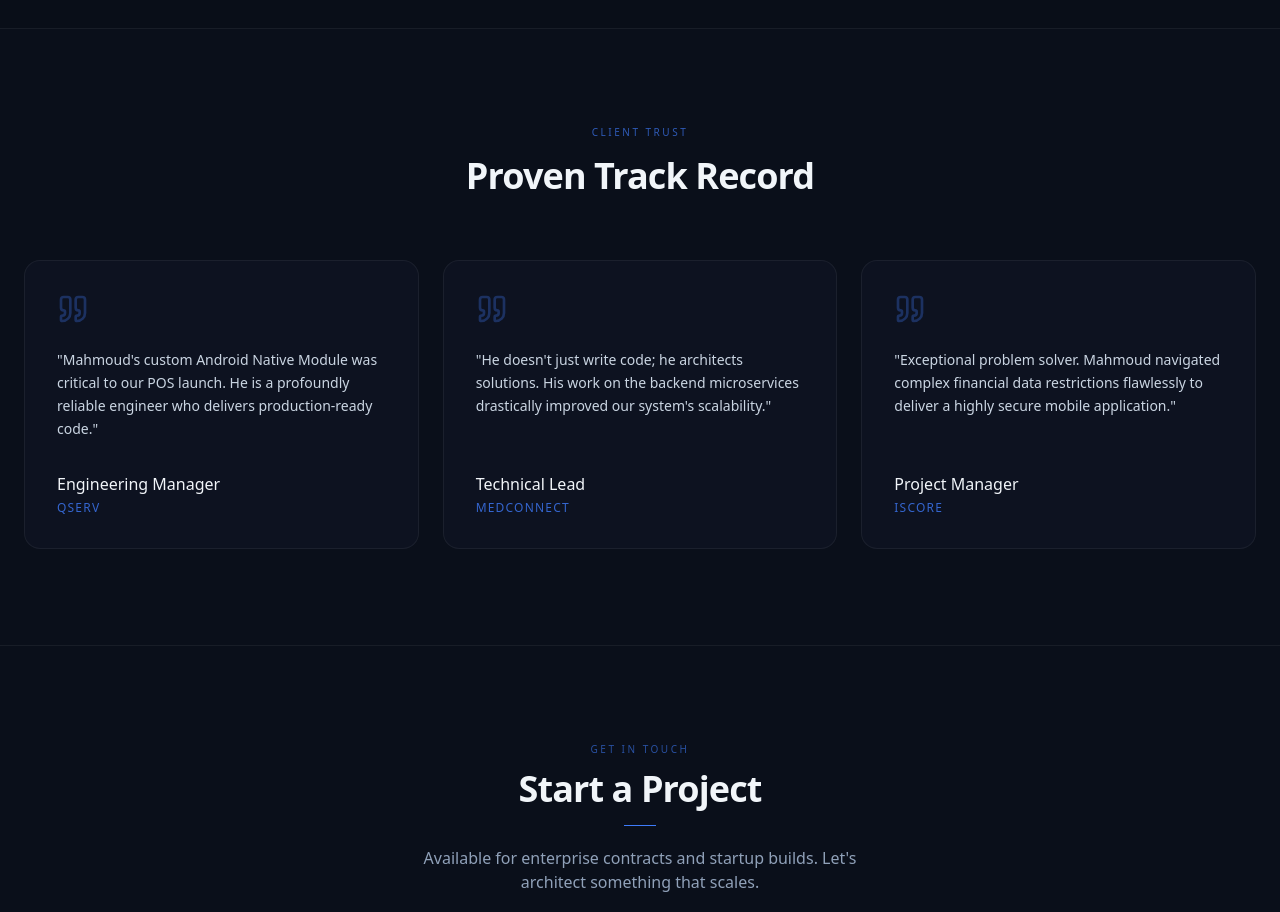
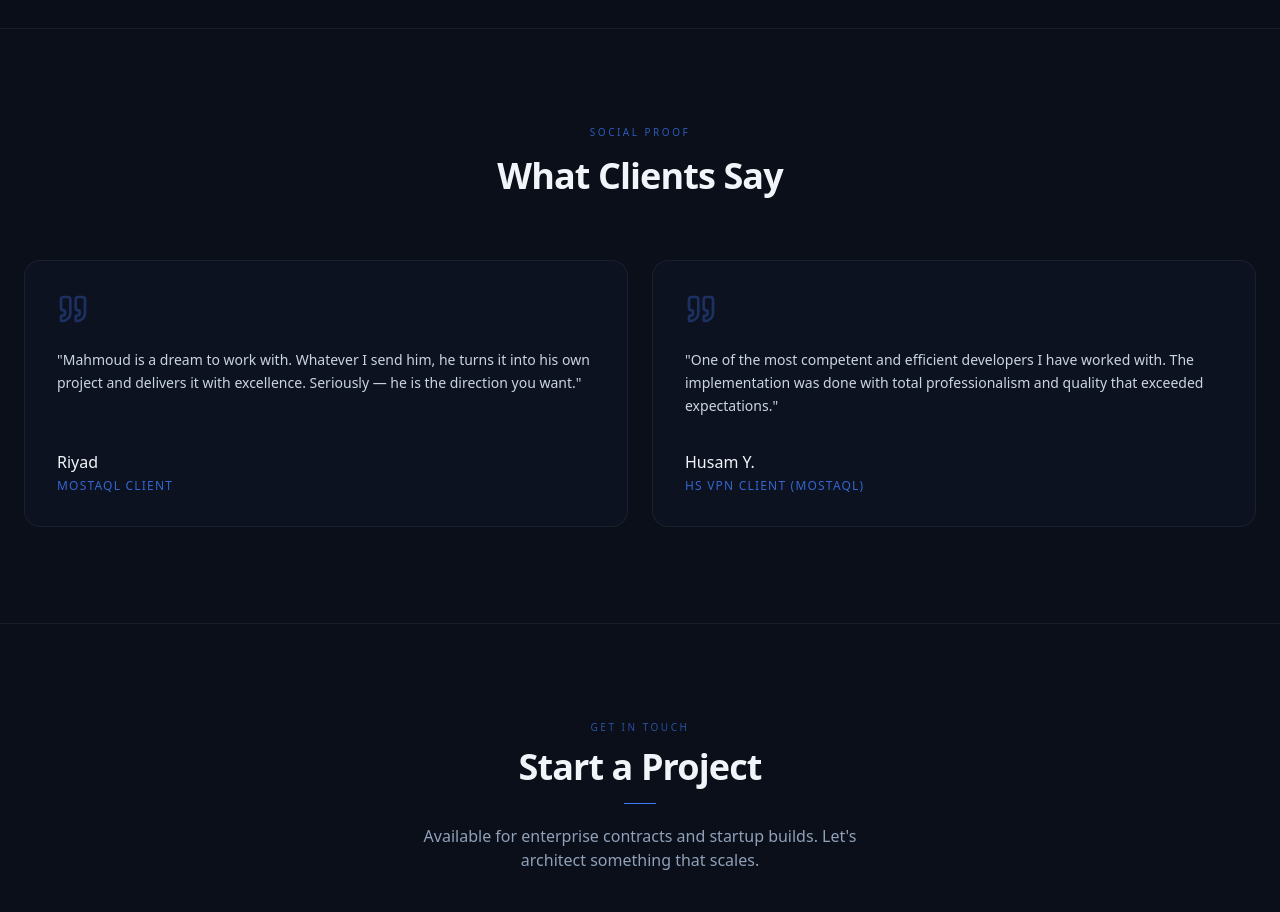
Before and after one commit to mahmouddattiaa/portfolio, a Next.js app: page / in a window 1280 px wide. Shown: the part 6260-7172 px from the top of the page. Built offline with nearby package versions, Linux system fonts and the light colour scheme; no server answers.

Commit message:
Testimonials: replace with real Mostaql client reviews

```diff
--- a/src/components/testimonials.tsx
+++ b/src/components/testimonials.tsx
@@ -5,19 +5,14 @@ import { Quote } from "lucide-react";
 
 const testimonials = [
   {
-    quote: "Mahmoud's custom Android Native Module was critical to our POS launch. He is a profoundly reliable engineer who delivers production-ready code.",
-    author: "Engineering Manager",
-    company: "QSERV",
+    quote: "Mahmoud is a dream to work with. Whatever I send him, he turns it into his own project and delivers it with excellence. Seriously — he is the direction you want.",
+    author: "Riyad",
+    company: "Mostaql Client",
   },
   {
-    quote: "He doesn't just write code; he architects solutions. His work on the backend microservices drastically improved our system's scalability.",
-    author: "Technical Lead",
-    company: "MedConnect",
-  },
-  {
-    quote: "Exceptional problem solver. Mahmoud navigated complex financial data restrictions flawlessly to deliver a highly secure mobile application.",
-    author: "Project Manager",
-    company: "iScore",
+    quote: "One of the most competent and efficient developers I have worked with. The implementation was done with total professionalism and quality that exceeded expectations.",
+    author: "Husam Y.",
+    company: "HS VPN Client (Mostaql)",
   },
 ];
 
@@ -32,7 +27,7 @@ export function Testimonials() {
             viewport={{ once: true }}
             className="font-mono text-[10px] tracking-[0.25em] uppercase text-primary/70 mb-4 block"
           >
-            Client Trust
+            Social Proof
           </motion.span>
           <motion.h2
             initial={{ opacity: 0, y: 16 }}
@@ -41,11 +36,11 @@ export function Testimonials() {
             transition={{ duration: 0.5, delay: 0.05 }}
             className="font-display text-3xl md:text-4xl font-bold tracking-tight text-slate-100"
           >
-            Proven Track Record
+            What Clients Say
           </motion.h2>
         </div>
 
-        <div className="grid grid-cols-1 md:grid-cols-3 gap-6">
+        <div className="grid grid-cols-1 md:grid-cols-2 gap-6">
           {testimonials.map((t, idx) => (
             <motion.div
               key={idx}
```
